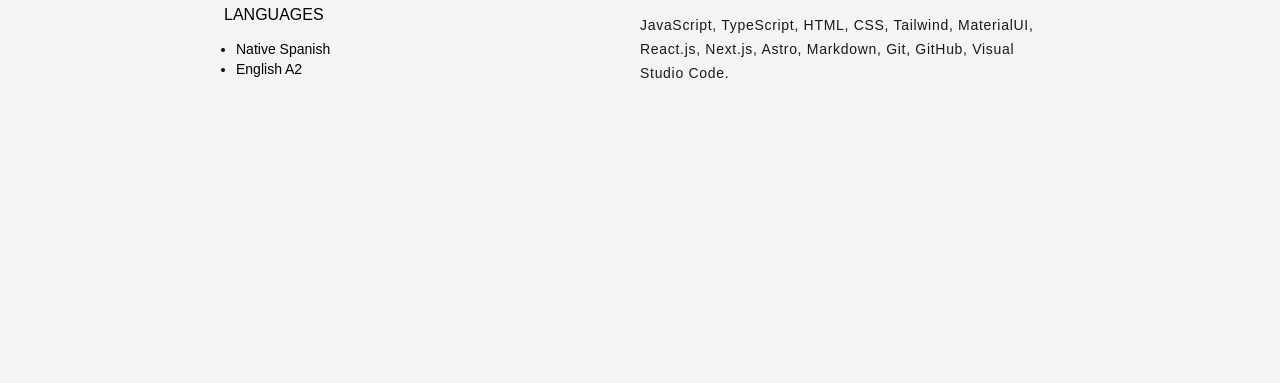
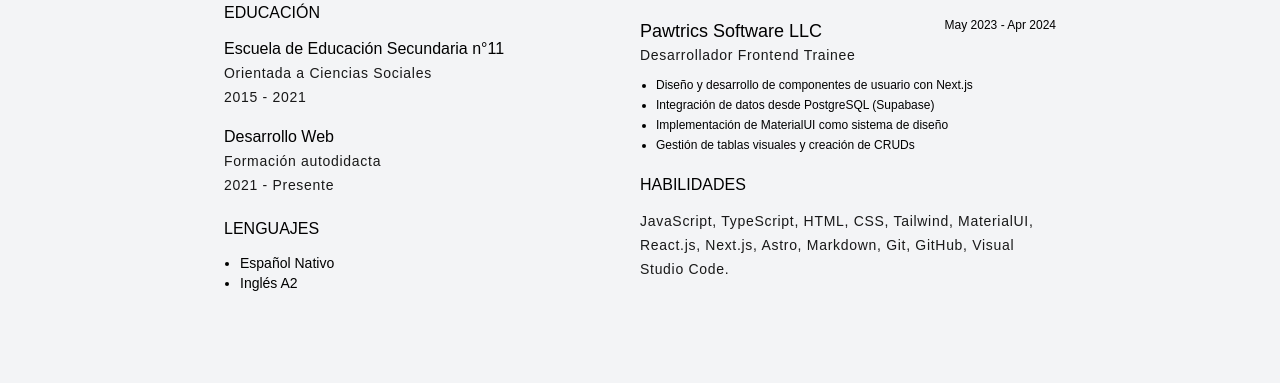
Before and after one commit to figueroaignacio/cv, a website built with Vite: page index.html in a window 1280 px wide. Shown: the part 417-800 px from the top of the page. Built offline with nearby package versions, Linux system fonts and the light colour scheme; files whose address does not match are found by name.

Commit message:
feat: finish cv

```diff
--- a/index.html
+++ b/index.html
@@ -25,8 +25,8 @@
         </p>
       </section>
       <div class="border-[1px] border-black/10"></div>
-      <div class="grid grid-cols-2 justify-center items-center">
-        <section class="">
+      <div class="grid grid-cols-2 justify-center">
+        <section>
           <div>
             <h3 data-section="contact" data-value="title"></h3>
             <div class="space-y-2 text-sm">
@@ -40,13 +40,26 @@
           </div>
           <div>
             <h3 data-section="education" data-value="title"></h3>
+            <div class="space-y-4">
+
+              <div>
+                <h4 data-section="educationItem-1" data-value="title"></h4>
+                <p data-section="educationItem-1" data-value="description"></p>
+                <p data-section="educationItem-1" data-value="date"></p>
+              </div>
+              <div>
+                <h4 data-section="educationItem-2" data-value="title"></h4>
+                <p data-section="educationItem-2" data-value="description"></p>
+                <p data-section="educationItem-2" data-value="date"></p>
+              </div>
+            </div>
           </div>
           <div>
             <h3 data-section="languages" data-value="title"></h3>
             <div class="flex flex-col gap-3 text-sm">
               <ul>
-                <li data-section="languages" data-value="spanish" class="list-disc ml-3"></span>
-                <li data-section="languages" data-value="english" class="list-disc ml-3"></span>
+                <li data-section="languages" data-value="spanish" class="list-disc ml-4"></span>
+                <li data-section="languages" data-value="english" class="list-disc ml-4"></span>
               </ul>
             </div>
           </div>
@@ -58,6 +71,21 @@
           </div>
           <div>
             <h3 data-section="experience" data-value="title"></h3>
+            <div>
+              <div class="text-sm flex justify-between mb-3">
+                <div>
+                  <h4 data-section="experienceItem-1" data-value="name" class="text-lg"></h4>
+                  <p data-section="experienceItem-1" data-value="role" class="text-sm"></p>
+                </div>
+                <span data-section="experienceItem-1" data-value="date" class="text-xs"></span>
+              </div>
+              <ul class="text-xs space-y-1">
+                <li data-section="experienceItem-1" data-value="item-1" class="list-disc ml-4"></li>
+                <li data-section="experienceItem-1" data-value="item-2" class="list-disc ml-4"></li>
+                <li data-section="experienceItem-1" data-value="item-3" class="list-disc ml-4"></li>
+                <li data-section="experienceItem-1" data-value="item-4" class="list-disc ml-4"></li>
+              </ul>
+            </div>
           </div>
           <div>
             <h3 data-section="skills" data-value="title"></h3>
--- a/src/languages/en.json
+++ b/src/languages/en.json
@@ -8,6 +8,16 @@
   },
   "education": {
     "title": "Education"
+  },
+  "educationItem-1": {
+    "title": "Secondary School n°11",
+    "description": "Focused on Social Sciences",
+    "date": "2015 - 2021"
+  },
+  "educationItem-2": {
+    "title": "Web Development",
+    "description": "Self-taught training",
+    "date": "2021 - Present"
   },
   "languages": {
     "title": "Languages",
@@ -21,8 +31,17 @@
   "experience": {
     "title": "Experience"
   },
+  "experienceItem-1": {
+    "name": "Pawtrics Software LLC",
+    "role": "Frontend Developer Trainee",
+    "date": "May 2023 - Apr 2024",
+    "item-1": "Design and development of user interface components with Next.js",
+    "item-2": "Data fetching from PostgreSQL (Supabase)",
+    "item-3": "Implementation of MaterialUI as a design system",
+    "item-4": "Management of visual tables and creation of CRUDs"
+  },
   "skills": {
-    "title": "Habilidades",
+    "title": "Skills",
     "skillsItems": "JavaScript, TypeScript, HTML, CSS, Tailwind, MaterialUI, React.js, Next.js, Astro, Markdown, Git, GitHub, Visual Studio Code."
   }
 }
--- a/src/languages/es.json
+++ b/src/languages/es.json
@@ -8,6 +8,16 @@
   },
   "education": {
     "title": "Educación"
+  },
+  "educationItem-1": {
+    "title": "Escuela de Educación Secundaria n°11",
+    "description": "Orientada a Ciencias Sociales",
+    "date": "2015 - 2021"
+  },
+  "educationItem-2": {
+    "title": "Desarrollo Web",
+    "description": "Formación autodidacta",
+    "date": "2021 - Presente"
   },
   "languages": {
     "title": "Lenguajes",
@@ -21,6 +31,15 @@
   "experience": {
     "title": "Experiencia"
   },
+  "experienceItem-1": {
+    "name": "Pawtrics Software LLC",
+    "role": "Desarrollador Frontend Trainee",
+    "date": "May 2023 - Apr 2024",
+    "item-1": "Diseño y desarrollo de componentes de usuario con Next.js",
+    "item-2": "Integración de datos desde PostgreSQL (Supabase)",
+    "item-3": "Implementación de MaterialUI como sistema de diseño",
+    "item-4": "Gestión de tablas visuales y creación de CRUDs"
+  },
   "skills": {
     "title": "Habilidades",
     "skillsItems": "JavaScript, TypeScript, HTML, CSS, Tailwind, MaterialUI, React.js, Next.js, Astro, Markdown, Git, GitHub, Visual Studio Code."
--- a/src/styles/input.css
+++ b/src/styles/input.css
@@ -28,7 +28,7 @@
   }
 
   h3 {
-    @apply uppercase font-medium mb-3;
+    @apply uppercase font-medium mb-3 mt-5;
   }
   i {
     @apply text-gray-600 mr-3 border-[1px] p-2 rounded-full;
--- a/src/ts/main.ts
+++ b/src/ts/main.ts
@@ -25,7 +25,7 @@
   });
 };
 
-updateContent("en");
+updateContent("es");
 
 langButtons.forEach((button) => {
   button.addEventListener("click", () => {
```
Also changed, not shown: src/styles/output.css.
